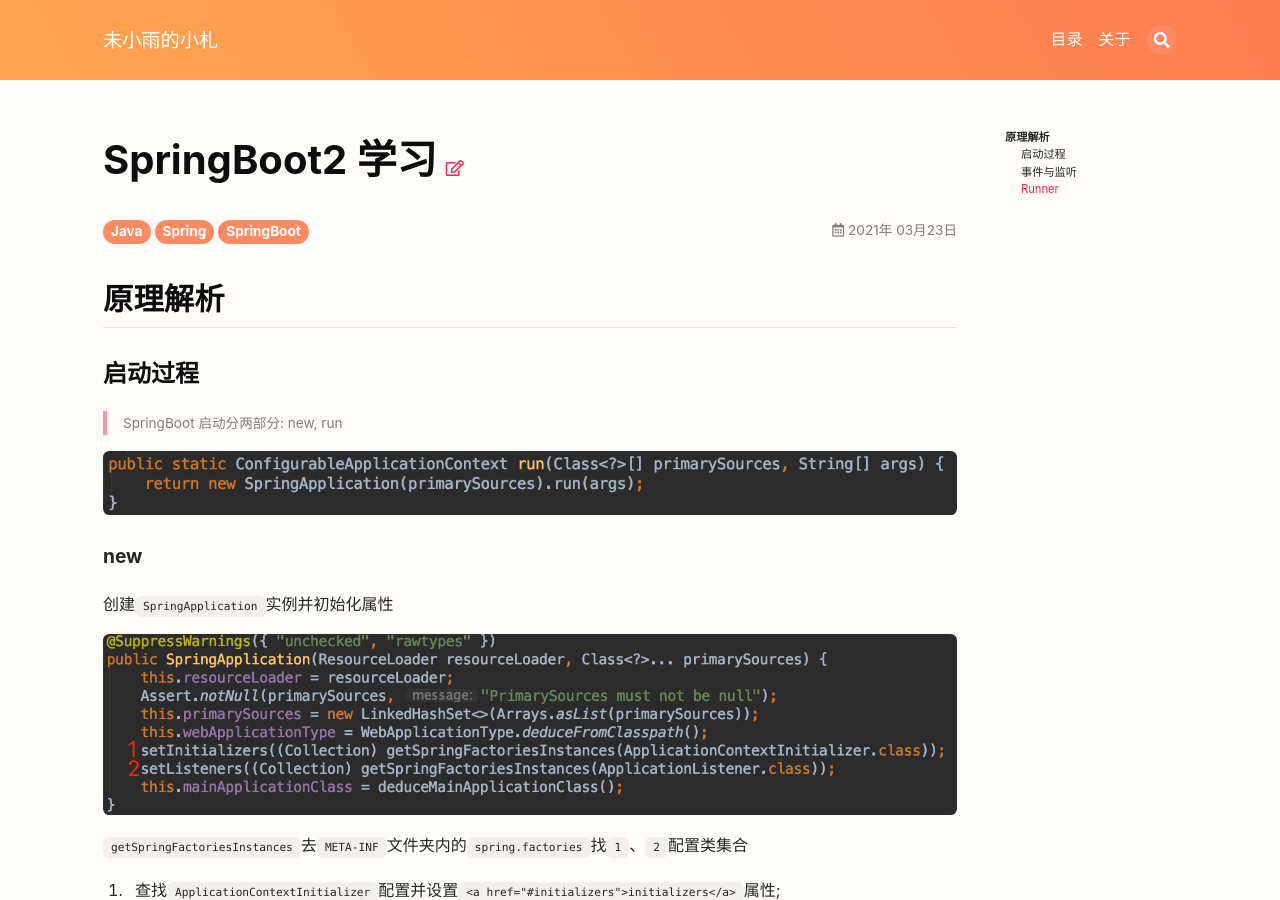
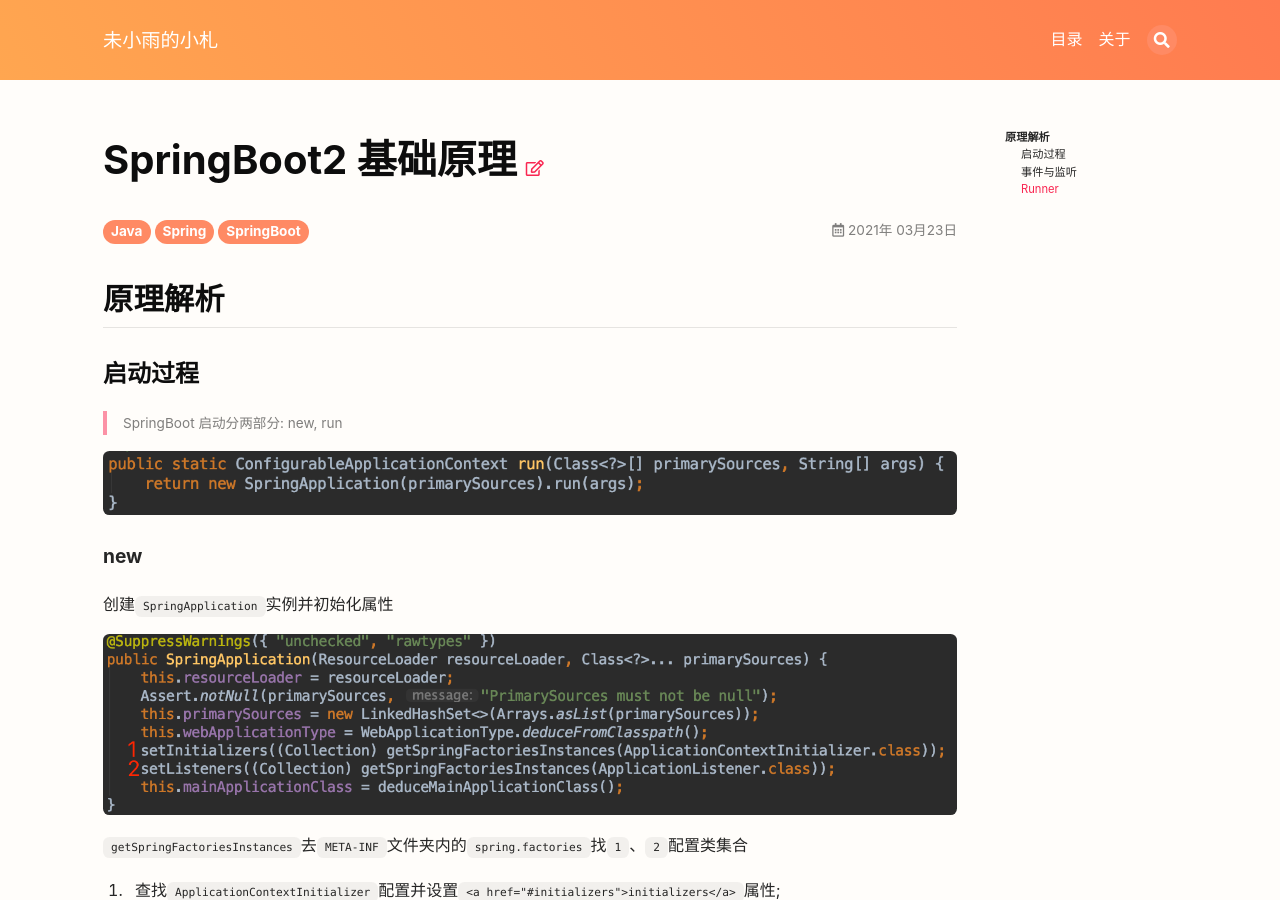
Before and after one commit to cloudland/cloudland.github.io, a Jekyll site: the page built from _posts/program/2021-03-23-java-spring-boot-2-01.md, in a window 1280 px wide and 900 px high. Built offline with Jekyll 4.4.1, drawn with Linux system fonts in a browser that asks for light colours; nearby versions of some CDN libraries.

Commit message:
文件名修改

```diff
--- a/_posts/program/2021-03-23-java-spring-boot-2.md
+++ b/_posts/program/2021-03-23-java-spring-boot-2-01.md
@@ -3,7 +3,7 @@
 aside:
   toc: true
 
-title: SpringBoot2 学习
+title: SpringBoot2 基础原理
 date: 2021-03-23 16:00
 tags: Java Spring SpringBoot
 ---
```
